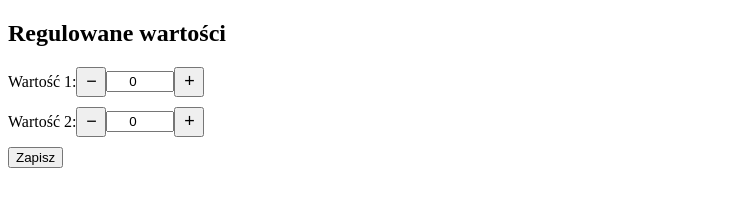
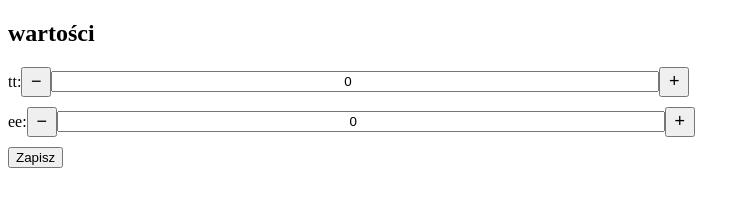
Before and after one commit to xflip123k/licznik, a plain HTML site: page index.html in a window 1280 px wide. Shown: the whole page, without its empty margins (0-750 px from the left). Drawn offline with Linux system fonts and the light colour scheme.

Commit message:
Update index.html

```diff
--- a/index.html
+++ b/index.html
@@ -2,7 +2,7 @@
 <html lang="pl">
 <head>
   <meta charset="UTF-8">
-  <title>Formularz z wartościami</title>
+  <title>licznik</title>
   <style>
     .counter {
       display: flex;
@@ -10,7 +10,7 @@
       margin: 10px 0;
     }
     .counter input[type="number"] {
-      width: 60px;
+      width: 600px;
       text-align: center;
     }
     .counter button {
@@ -21,18 +21,18 @@
   </style>
 </head>
 <body>
-  <h2>Regulowane wartości</h2>
+  <h2>wartości</h2>
 
   <form id="myForm">
     <div class="counter">
-      <label for="value1">Wartość 1:</label>
+      <label for="value1">tt:</label>
       <button type="button" onclick="changeValue('value1', -1)">−</button>
       <input type="number" id="value1" value="0" onchange="saveCookies()">
       <button type="button" onclick="changeValue('value1', 1)">+</button>
     </div>
 
     <div class="counter">
-      <label for="value2">Wartość 2:</label>
+      <label for="value2">ee:</label>
       <button type="button" onclick="changeValue('value2', -1)">−</button>
       <input type="number" id="value2" value="0" onchange="saveCookies()">
       <button type="button" onclick="changeValue('value2', 1)">+</button>
```
